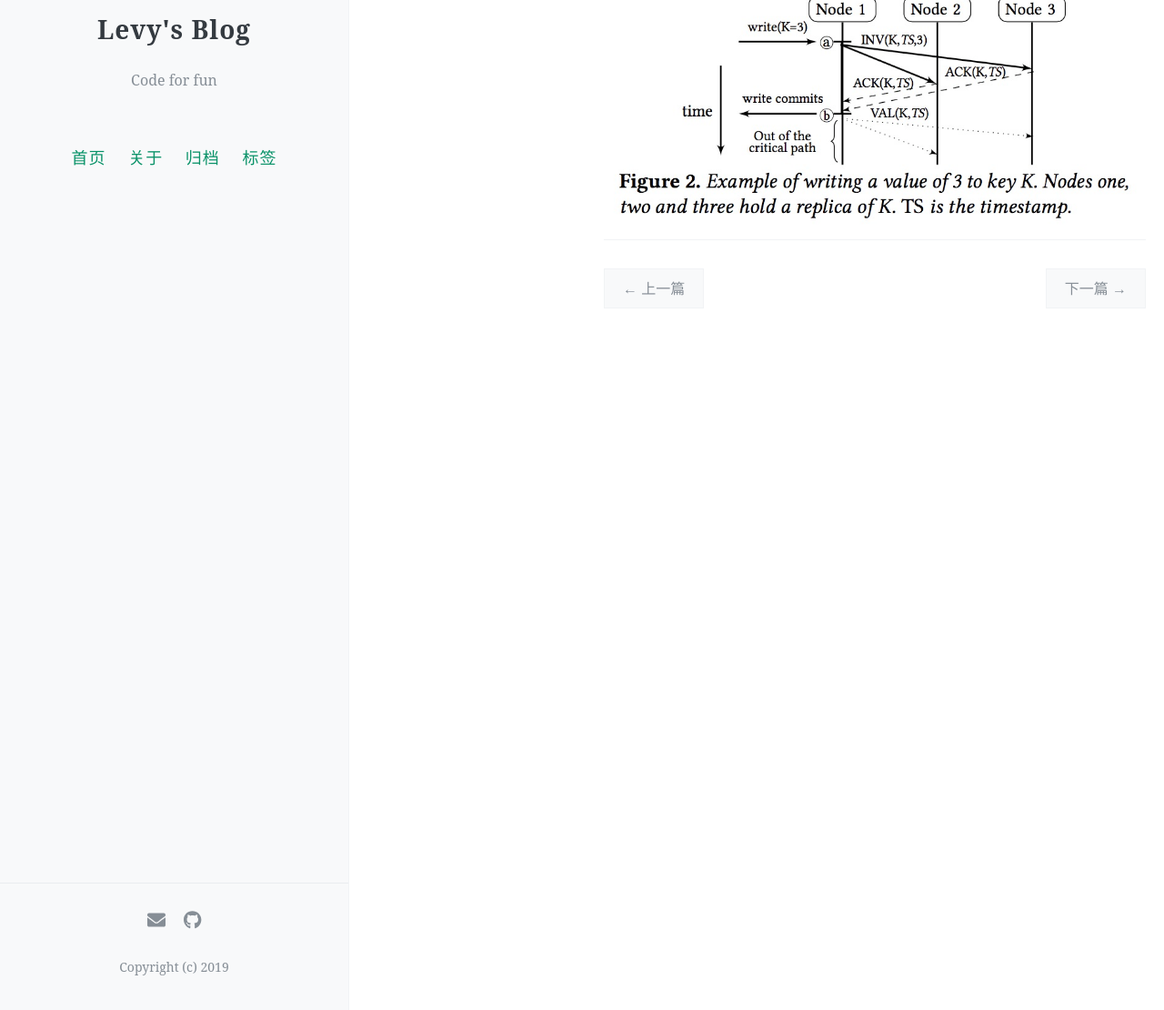
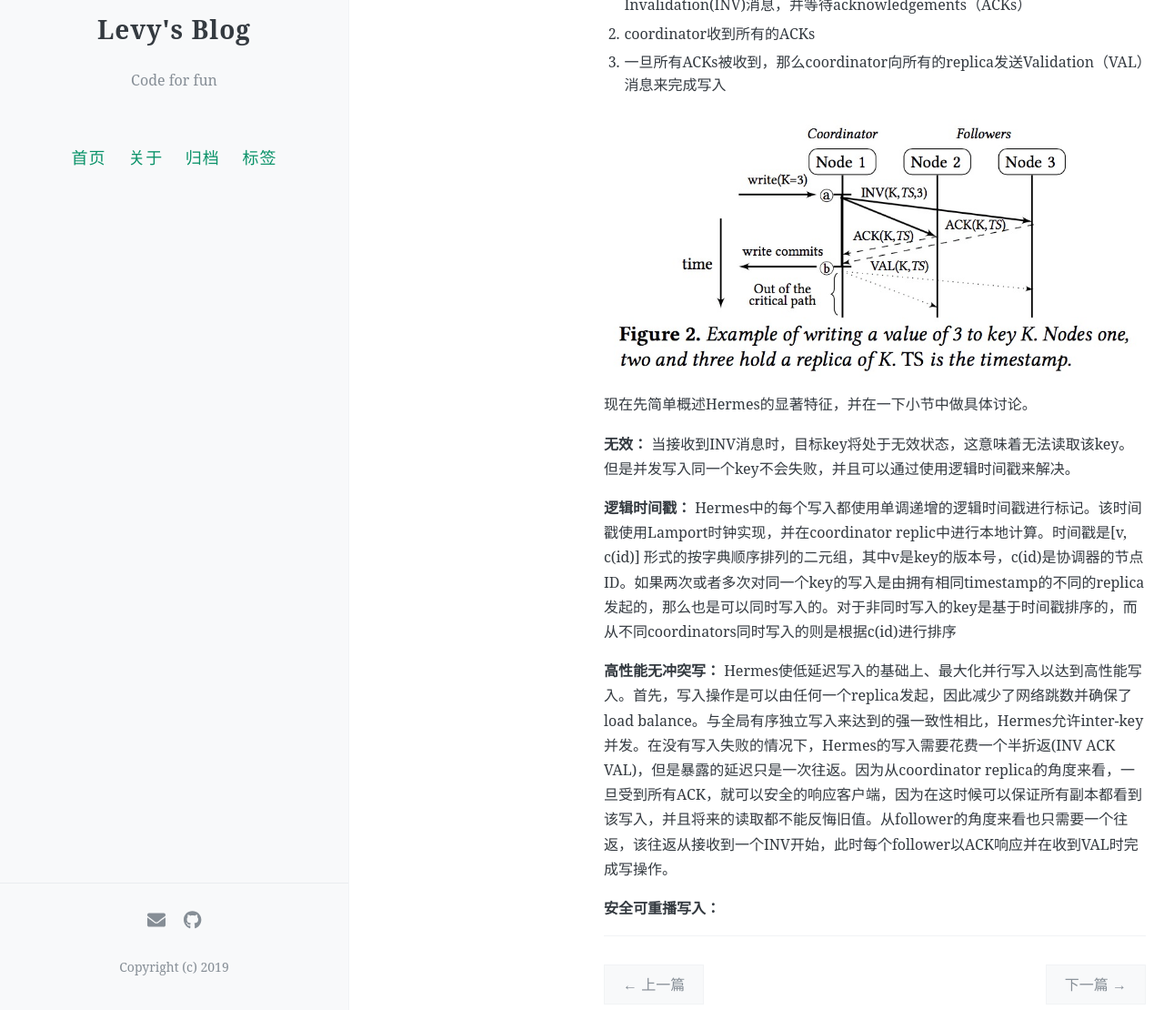
Before and after one commit to levy5307/blog, a Jekyll site: the page built from _posts/2020-07-12-Hermes.md, in a window 1280 px wide and 1400 px high, scrolled down 1489 px. Shown: the part 290-1400 px from the top of the window at 91% size. Built offline with Jekyll 4.4.1, drawn with Linux system fonts in a browser that asks for light colours; comment, search, counter and statistics services are not loaded; before the commit the page ends 2158 px from its top, so only the background shows below that; some of the changed text lies outside the part shown.

Commit message:
update Hermes

```diff
--- a/_posts/2020-07-12-Hermes.md
+++ b/_posts/2020-07-12-Hermes.md
@@ -45,4 +45,18 @@ Hemers是一种可靠的基于成员资格的广播协议，提供高吞吐和
 
 ### Overview
 在Hermes中，读取操作完全在本地执行。写入操作可以由任何replica启动并快速完成、而不会发生冲突。如下图所示，写入一个key的流程如下：
+1. 启动写操作的副本（称为coordinator）向其余副本（称为followers）广播一个Invalidation(INV)消息，并等待acknowledgements（ACKs）
+2. coordinator收到所有的ACKs
+3. 一旦所有ACKs被收到，那么coordinator向所有的replica发送Validation（VAL）消息来完成写入
+
 ![write process](../images/Hermes-write-process.jpg)
+
+现在先简单概述Hermes的显著特征，并在一下小节中做具体讨论。
+
+**无效：** 当接收到INV消息时，目标key将处于无效状态，这意味着无法读取该key。但是并发写入同一个key不会失败，并且可以通过使用逻辑时间戳来解决。
+
+**逻辑时间戳：** Hermes中的每个写入都使用单调递增的逻辑时间戳进行标记。该时间戳使用Lamport时钟实现，并在coordinator replic中进行本地计算。时间戳是[v, c(id)] 形式的按字典顺序排列的二元组，其中v是key的版本号，c(id)是协调器的节点ID。如果两次或者多次对同一个key的写入是由拥有相同timestamp的不同的replica发起的，那么也是可以同时写入的。对于非同时写入的key是基于时间戳排序的，而从不同coordinators同时写入的则是根据c(id)进行排序
+
+**高性能无冲突写：** Hermes使低延迟写入的基础上、最大化并行写入以达到高性能写入。首先，写入操作是可以由任何一个replica发起，因此减少了网络跳数并确保了load balance。与全局有序独立写入来达到的强一致性相比，Hermes允许inter-key并发。在没有写入失败的情况下，Hermes的写入需要花费一个半折返(INV ACK VAL)，但是暴露的延迟只是一次往返。因为从coordinator replica的角度来看，一旦受到所有ACK，就可以安全的响应客户端，因为在这时候可以保证所有副本都看到该写入，并且将来的读取都不能反悔旧值。从follower的角度来看也只需要一个往返，该往返从接收到一个INV开始，此时每个follower以ACK响应并在收到VAL时完成写操作。
+
+**安全可重播写入：**
```
